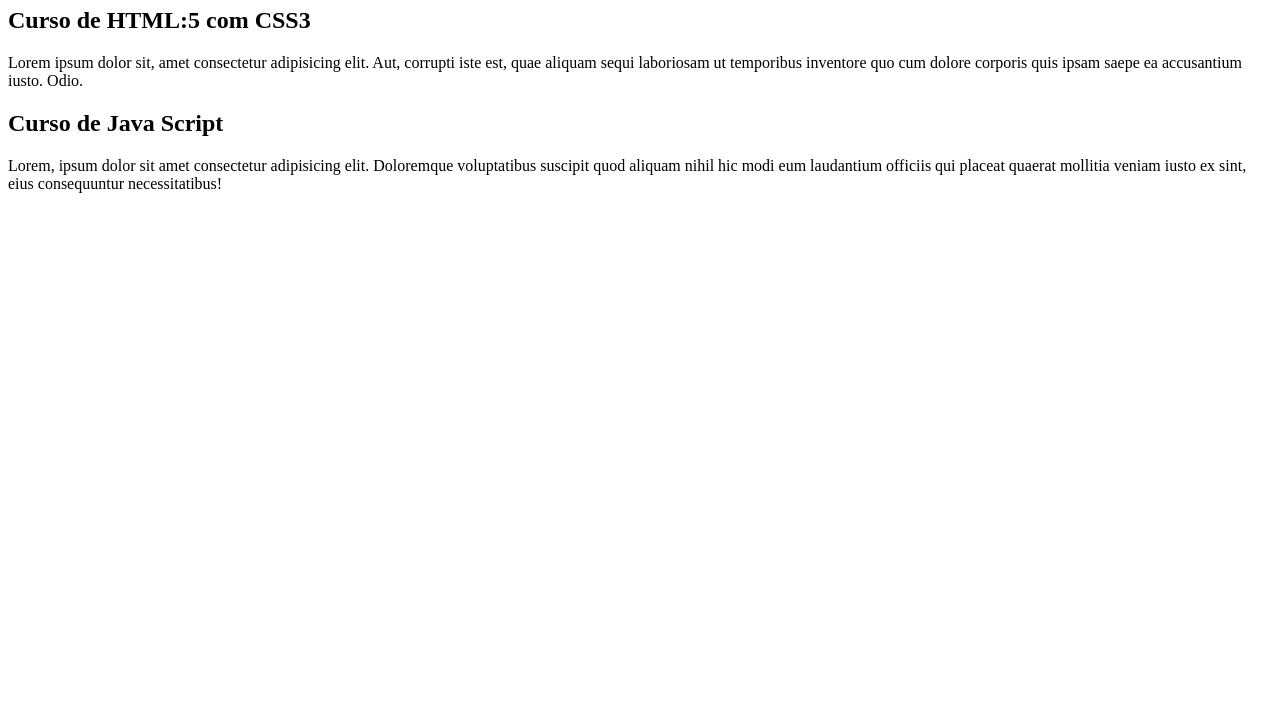
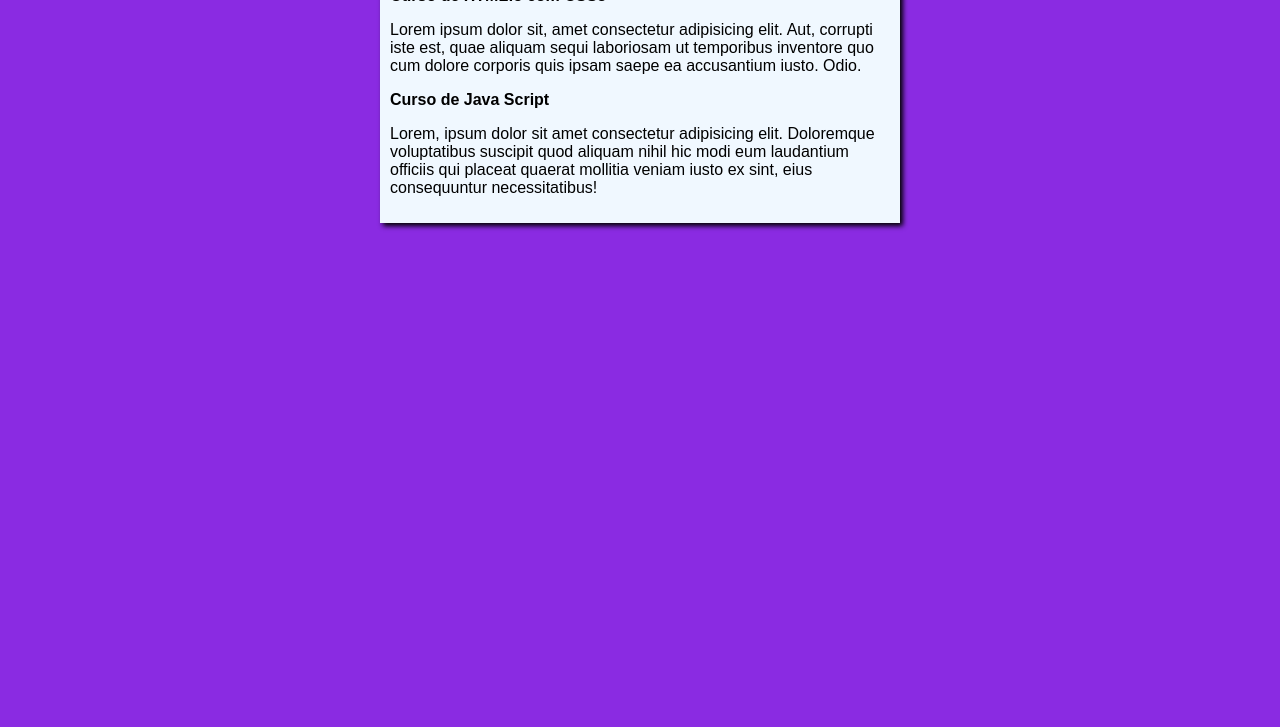
Before and after one commit to t-goulart/Projeto-Site, a plain HTML site: page index.html in a window 1280 px wide. Shown: the part 73-800 px from the top of the page. Drawn offline with Linux system fonts and the light colour scheme.

Commit message:
Update index.html

```diff
--- a/index.html
+++ b/index.html
@@ -5,6 +5,7 @@
     <meta http-equiv="X-UA-Compatible" content="IE=edge">
     <meta name="viewport" content="width=device-width, initial-scale=1.0">
     <title>Site CursoeEmVídeo</title>
+    <link rel="stylesheet" href="estilos/style.css"
 </head>
 <body>
     <main>
```
